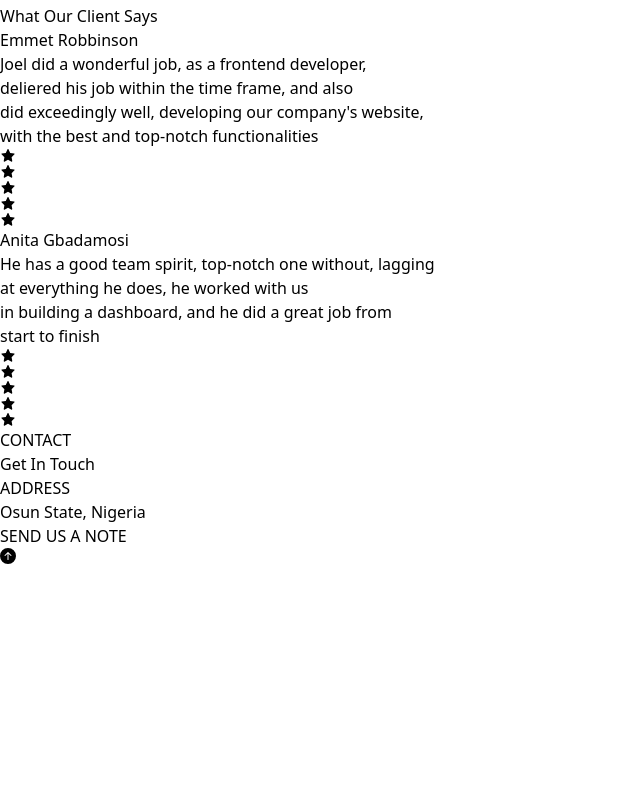
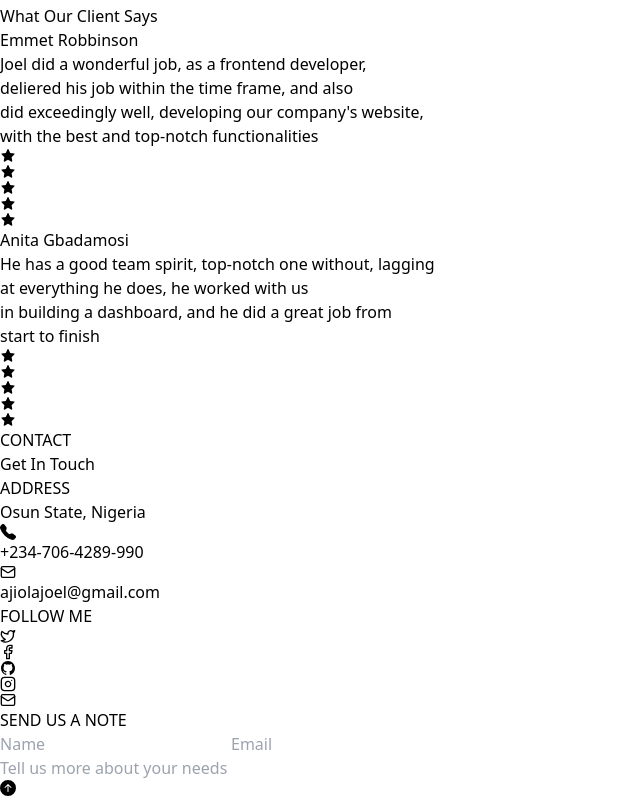
Before and after one commit to Joel0007tech/joel-folio, a React (Vite) app: page / in a window 1280 px wide. Shown: the part 2854-3650 px from the top of the page, without its empty margins (0-640 px from the left). Before the commit the page ends 3418 px from the top, so only its background shows below. Built offline with nearby package versions, Linux system fonts and the light colour scheme.

Commit message:
portfolio, in progress

```diff
--- a/src/components/Contact.jsx
+++ b/src/components/Contact.jsx
@@ -1,41 +1,82 @@
-import React from 'react';
-import {BsFillTelephoneFill} from "react-icons/bs";
-import {AiOutlineMail} from "react-icons/ai"
-import { animateScroll as scroll } from 'react-scroll';
-import {BsFillArrowUpCircleFill} from "react-icons/bs"
+import React from "react";
+import { BsFillTelephoneFill } from "react-icons/bs";
+import { animateScroll as scroll } from "react-scroll";
+import { BsFillArrowUpCircleFill } from "react-icons/bs";
+import {IoLogoGithub} from "react-icons/io"
+import {LuFacebook , LuInstagram, LuMail, LuTwitter} from "react-icons/lu";
+import { Link } from "react-router-dom";
 
 const scrollToTop = () => {
   scroll.scrollToTop({
     duration: 500, // Duration of the scrolling animation in milliseconds
-    smooth: 'easeInOutQuart', // Type of easing for the scrolling animation
+    smooth: "easeInOutQuart", // Type of easing for the scrolling animation
   });
 };
 
 const Contact = ({
-  background= "CONTACT",
-  frontText ="Get In Touch",
-  address="ADDRESS",
-  note="SEND US A NOTE"
+  background = "CONTACT",
+  frontText = "Get In Touch",
+  address = "ADDRESS",
+  note = "SEND US A NOTE",
+  follow="FOLLOW ME"
 }) => {
   return (
     <div>
-      <div className='bg-white'>
-      <h1 className='text-[150px] text-slate-200 text-center font-semibold'>{background}</h1>
-        <h3 className='font-semibold text-4xl text-center relative bottom-32'>{frontText}</h3>
-        <div className='flex justify-center gap-6'>
-           <div className='flex flex-col gap-4'>
-           <h3>{address}</h3>
-           <p>Osun State, Nigeria</p>
-           <p></p>
-           </div>
-           <div className='flex flex-col'>
-            <h3>{note}</h3>
-           </div>
+      <div className="bg-white">
+        <h1 className="text-[150px] text-slate-200 text-center font-semibold">
+          {background}
+        </h1>
+        <h3 className="font-semibold text-4xl text-center relative bottom-32">
+          {frontText}
+        </h3>
+        <div className="flex justify-center gap-12">
+          <div className="flex flex-col gap-4">
+            <h3 className="font-semibold text-lg text-gray-600">{address}</h3>
+            <p>Osun State, Nigeria</p>
+            <div className="flex gap-2">
+              <BsFillTelephoneFill className="fill-green-500 text-lg relative top-1" />
+              <p className="text-base font-normal text-gray-500">
+                +234-706-4289-990
+              </p>
+            </div>
+            <div className="flex gap-2">
+              <LuMail className="fill-green-500 text-lg relative top-1" />
+              <p className="text-base font-normal text-gray-500">
+                ajiolajoel@gmail.com
+              </p>
+            </div>
+            <div className="flex flex-col pt-4">
+            <h3 className="font-semibold text-lg text-gray-600">{follow}</h3>
+            <div className="flex gap-2 pt-4">
+              <Link href=""> <LuTwitter className="fill-gray-400 text-xl"/></Link>
+              <Link href=""><LuFacebook className="fill-gray-400 text-xl"/></Link>
+              <Link href=""><IoLogoGithub className="text-gray-700 text-xl"/></Link>
+              <Link href=""><LuInstagram className="fill-gray-400 text-xl"/></Link>
+              <Link href=""><LuMail className="fill-gray-400 text-xl"/></Link>
+            </div>
+            </div>
+          </div>
+          <div className="flex flex-col">
+            <h3 className="font-semibold text-lg text-gray-600">{note}</h3>
+            <form action="" className="flex flex-col gap-4 pt-2">
+              <div className="flex gap-2">
+              <input type="text" name="" id=""
+              className="border border-gray-500 rounded-md p-2 pr-28" placeholder="Name"/>
+              <input type="email" name="" id=""
+              className="border border-gray-500 rounded-md p-2 pr-28" placeholder="Email"/>
+              </div>
+              <input type="text" name="" id=""
+              className="border border-gray-500 rounded-md p-2 pb-24 pr-28" placeholder="Tell us more about your needs"/>
+            </form>
+          </div>
         </div>
-        <BsFillArrowUpCircleFill onClick={scrollToTop} />
+        <BsFillArrowUpCircleFill
+          onClick={scrollToTop}
+          className="float-right text-2xl mb-2 mr-2"
+        />
       </div>
-      </div>
-  )
-}
+    </div>
+  );
+};
 
-export default Contact
+export default Contact;
--- a/src/components/Testimonial.jsx
+++ b/src/components/Testimonial.jsx
@@ -7,7 +7,7 @@ const Testimonial = ({
 }) => {
   return (
     <div>
-      <div>
+      <div className='pb-16'>
       <h1 className='text-[150px] text-slate-400 text-center font-semibold'>{background}</h1>
         <h3 className='font-semibold text-4xl text-center relative bottom-32'>{frontText}</h3>
         <div className='flex justify-center gap-10'>
```
